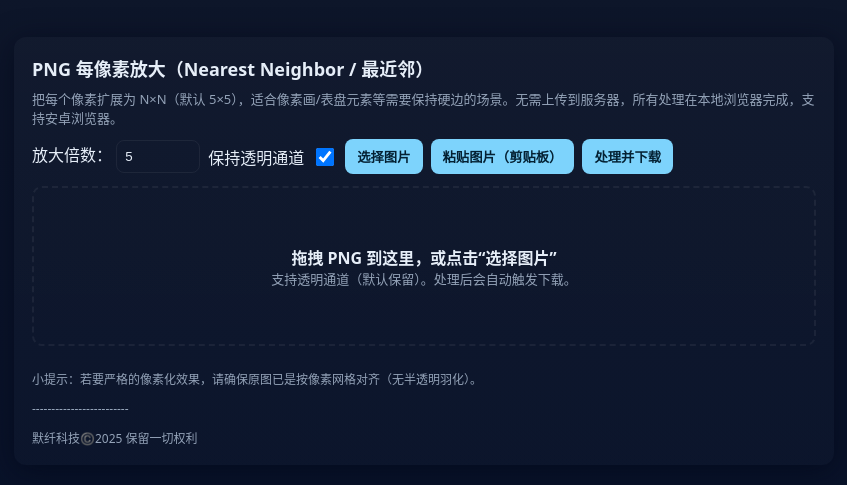
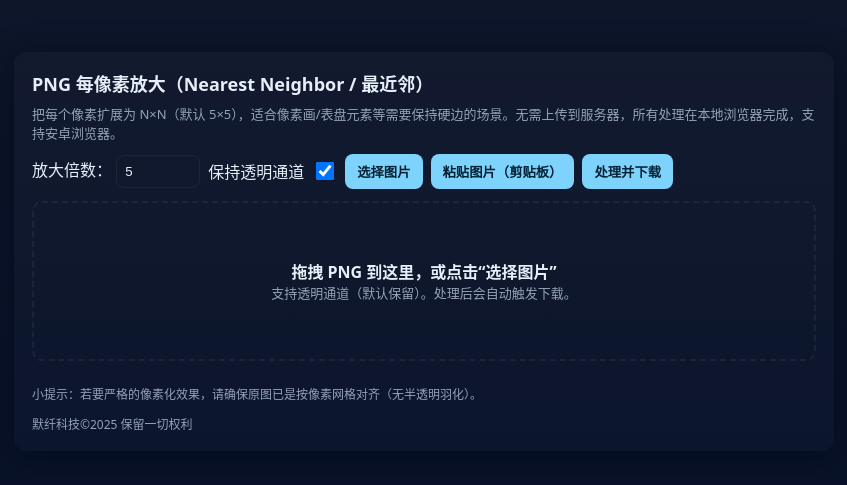
Before and after one commit to momoTrace/Pixel-image-bigger, a plain HTML site: page index.html in a window 1280 px wide. Shown: the part 149-634 px from the top of the page, without its empty margins (216-1063 px from the left). Drawn offline with Linux system fonts and the light colour scheme.

Commit message:
Update index.html

```diff
--- a/index.html
+++ b/index.html
@@ -51,8 +51,8 @@
 <div class="preview" id="previewArea"></div>
 
 <footer>小提示：若要严格的像素化效果，请确保原图已是按像素网格对齐（无半透明羽化）。</footer>
-<footer>-------------------------</footer>
-<footer>默纤科技©️2025 保留一切权利</footer>
+<footer></footer>
+<footer>默纤科技©2025 保留一切权利</footer>
 
   </div>  <script>
     const drop = document.getElementById('drop');
```
